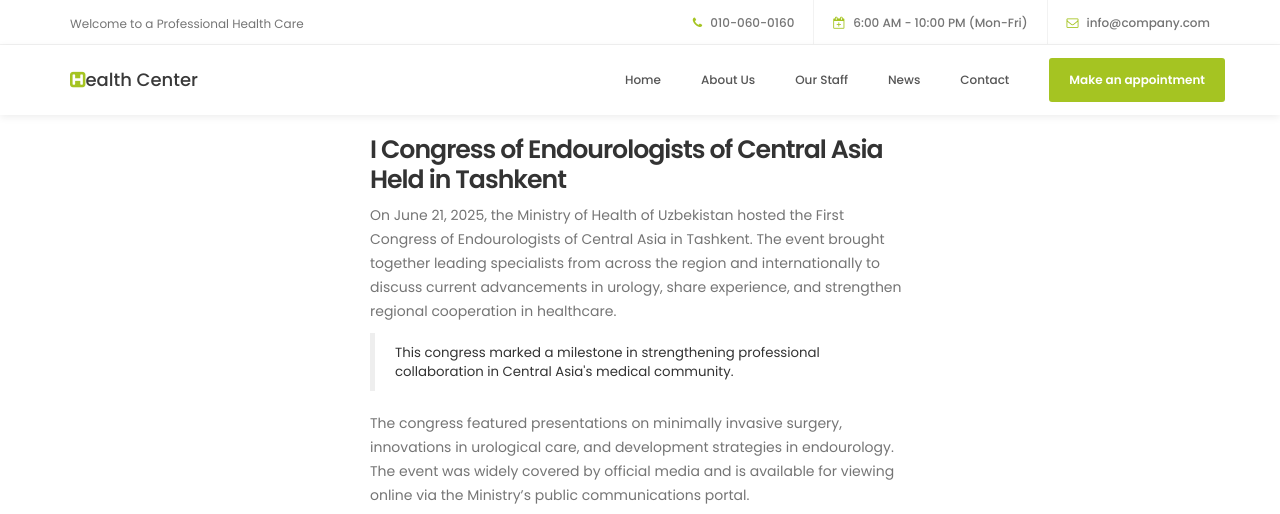
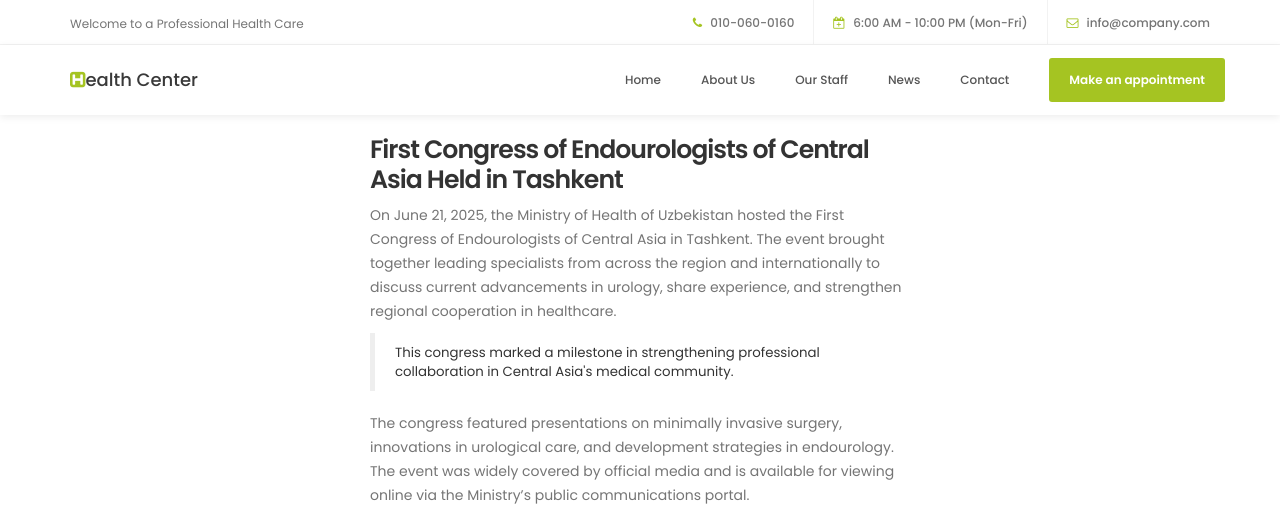
Before and after one commit to Kovrigin1987/uzida-site, a plain HTML site: page news 1.html in a window 1280 px wide. Shown: the top 514 px of the page. Drawn offline with nearby package versions, Linux system fonts and the light colour scheme; a script that the page names is missing.

Commit message:
Update news 1.html

```diff
--- a/news 1.html
+++ b/news 1.html
@@ -102,7 +102,7 @@ http://www.tooplate.com/view/2098-health
 <div class="news-detail-thumb" style="max-width: 540px; margin: 0 auto;">
 
   <!-- ТЕКСТ -->
-  <h3>I Congress of Endourologists of Central Asia Held in Tashkent</h3>
+  <h3> First Congress of Endourologists of Central Asia Held in Tashkent</h3>
 
   <p>On June 21, 2025, the Ministry of Health of Uzbekistan hosted the First Congress of Endourologists of Central Asia in Tashkent. The event brought together leading specialists from across the region and internationally to discuss current advancements in urology, share experience, and strengthen regional cooperation in healthcare.</p>
 
```
